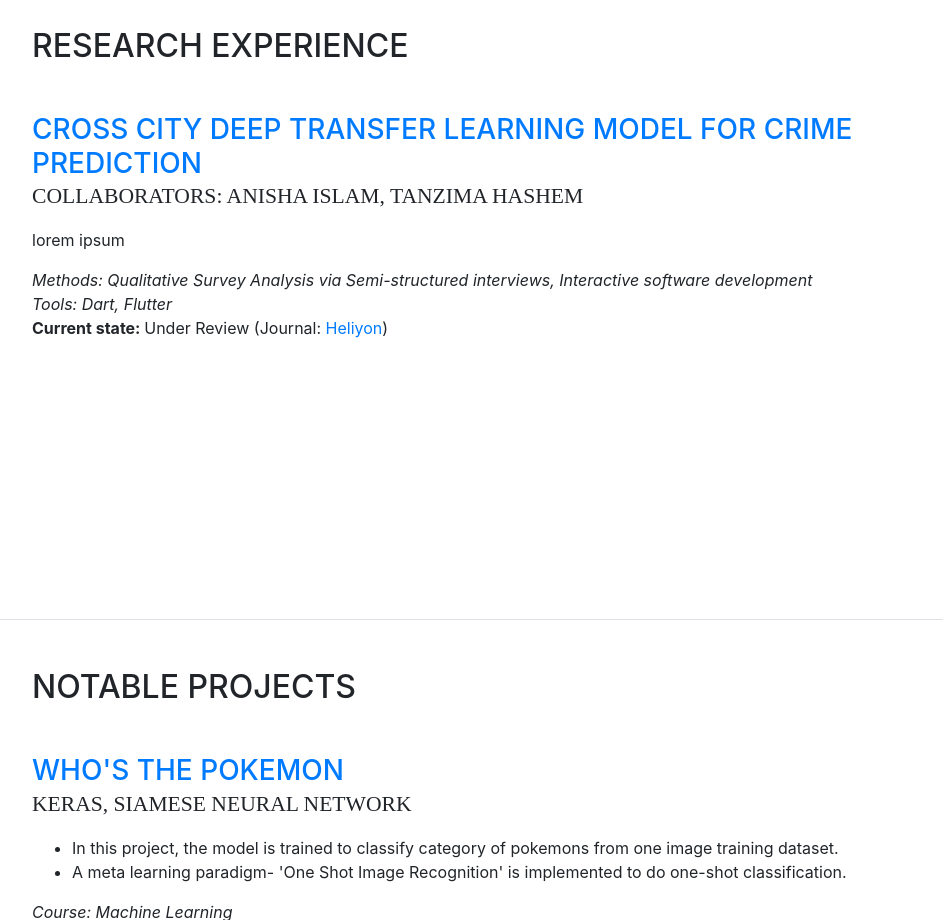
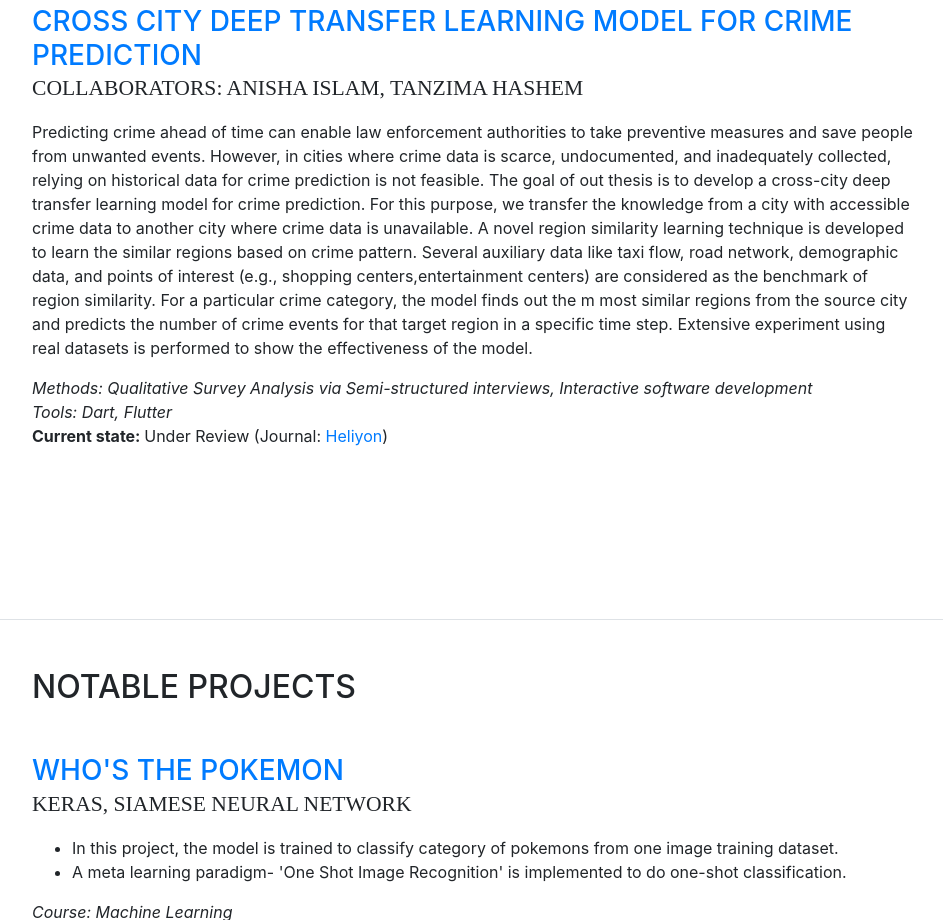
Before and after one commit to NaziaAfreen015/NaziaAfreen015.github.io, a website with bundled scripts: page index.html in a window 1280 px wide. Shown: the part 1780-2700 px from the top of the page, without its empty margins (303-1246 px from the left). Built offline with nearby package versions, Linux system fonts and the light colour scheme; some icons are missing; a web font is replaced by a local one.

Commit message:
research exp

```diff
--- a/index.html
+++ b/index.html
@@ -169,7 +169,16 @@
 	              	<div class="mb-5">
 		            	<!-- <div class="col-lg-8 col-md-8 col-sm-12"> -->
 				            <p class="justify">
-                      lorem ipsum
+                      Predicting crime ahead of time can enable law enforcement authorities to take preventive
+                      measures and save people from unwanted events. However, in cities where crime data is scarce, undocumented, and
+                      inadequately collected, relying on historical data for crime prediction is not feasible.
+                      The goal of out thesis is to develop a cross-city deep transfer learning model for crime prediction.
+                      For this purpose, we transfer the knowledge from a city with accessible crime data to another city where crime data is unavailable.
+
+                      A novel region similarity learning technique is developed to learn the similar regions based on crime pattern.
+                      Several auxiliary data like taxi flow, road network, demographic data, and points of interest (e.g., shopping centers,entertainment centers) are considered as the
+                      benchmark of region similarity. For a particular crime category, the model finds out the m most similar regions from the source city and predicts the number of crime events for that target region in a specific time
+                      step. Extensive experiment using real datasets is performed to show the effectiveness of the model.
 
                   </p>
 
```
